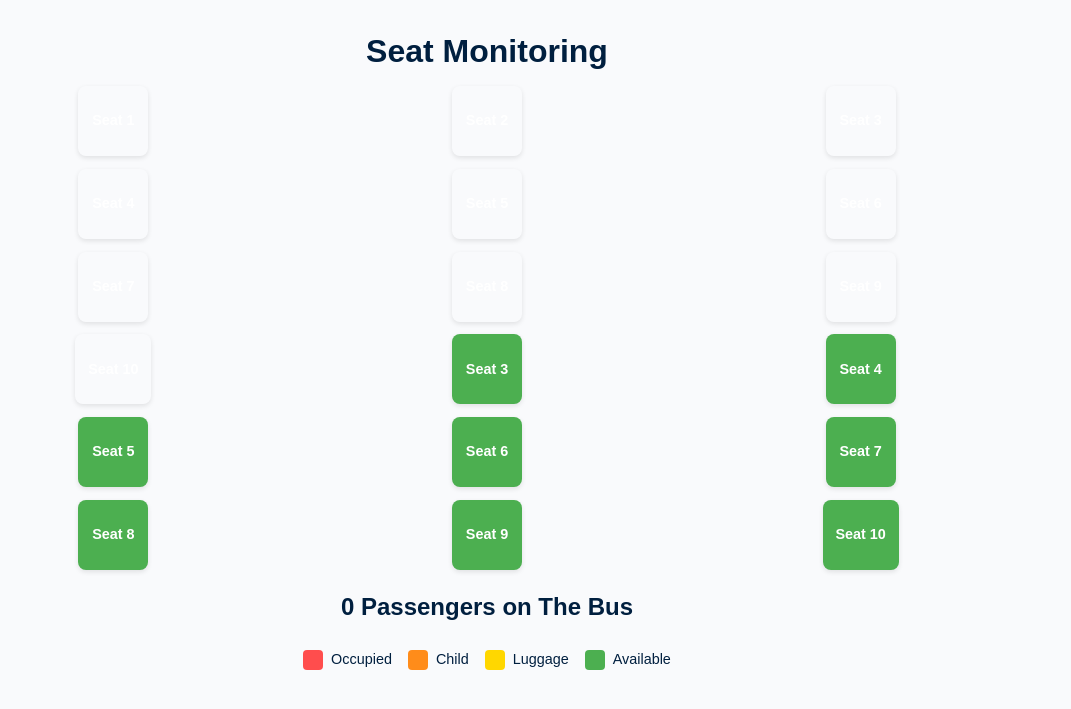
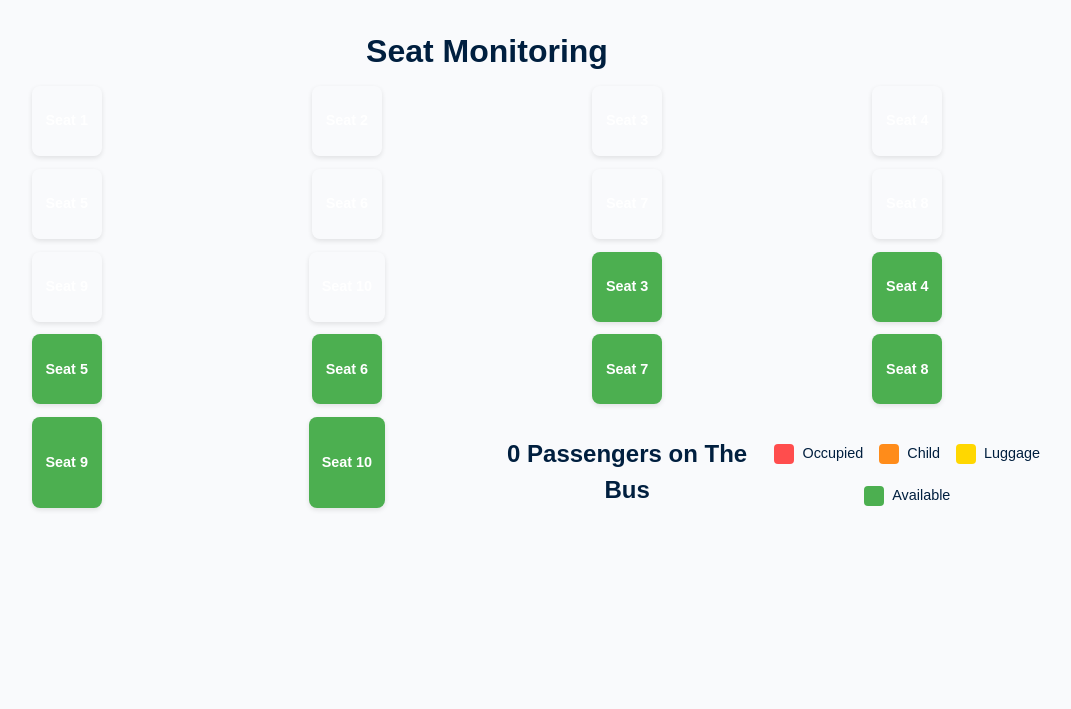
Before and after one commit to amurryd/Bus-Tracking-App, a Flask app: page /seat_availability in a window 1280 px wide. Shown: the part 67-776 px from the top of the page, without its empty margins (153-1224 px from the left). Run offline with Flask 3, Linux system fonts and the light colour scheme; some libraries are stand-ins or nearby versions.

Commit message:
Update seat_availability.html

```diff
--- a/Bus Seat Tracking/templates/seat_availability.html
+++ b/Bus Seat Tracking/templates/seat_availability.html
@@ -22,7 +22,7 @@
         /* Seat Grid */
         .seat-grid {
     display: grid;
-            grid-template-columns: repeat(3, 1fr);
+    grid-template-columns: repeat(4, 1fr); /* Make sure you're using an even number of columns for the layout */
     gap: 0.8rem;
     justify-items: center;
     margin-top: 1rem;
@@ -41,7 +41,8 @@
     font-size: 0.9rem;
     min-width: 70px;
     min-height: 70px;
-            box-shadow: 0px 2px 5px rgba(0,0,0,0.1);
+    box-shadow: 0px 2px 5px rgba(0, 0, 0, 0.1);
+    margin: 0; /* Ensure there's no margin causing unexpected space */
         }
 
         /* Seat Status Colors */
@@ -114,7 +115,6 @@
         Seat {{ i }}
     </div>
 {% endfor %}
-        </div>
 
         <!-- Passenger Count -->
         <div class="passenger-count" id="passengerCount">{{ passenger_count }} Passengers on The Bus</div>
```
Lines whose indentation alone changed are shown as unchanged.
